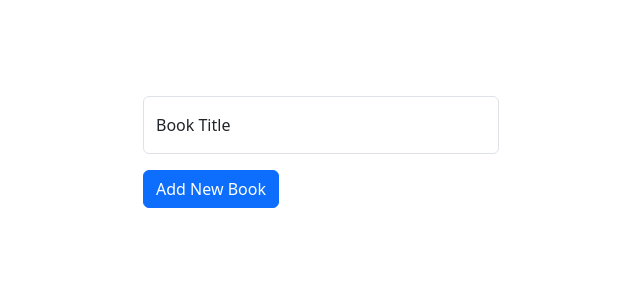
After one commit to Tyn-Tian/Booklist-PHP, a PHP site: template app/View/add.php in a window 1280 px wide. The commit adds this page. Shown: the top 300 px of the page, without its empty margins (319-959 px from the left). Run offline with PHP 8.4, Linux system fonts and the light colour scheme; the template is opened without the code that fills it, so the values that code supplies are empty.

Commit message:
Create: add booklist controller

```diff
--- /dev/null
+++ b/app/View/add.php
@@ -0,0 +1,23 @@
+<div class="container py-5">
+    <h1 class="text-center fw-bold display-4"><?= $model["title"] ?? "" ?></h1>
+
+    <form class="mt-5" method="post" action="/add">
+        <?php if (isset($model["error"])) { ?>
+            <div class="row justify-content-center">
+                <div class="alert alert-danger col-6 text-center" role="alert">
+                    <?= $model["error"] ?>
+                </div>
+            </div>
+        <?php } ?>
+
+        <div class="row justify-content-center">
+            <div class="col-4">
+                <div class="form-floating mb-3">
+                    <input name="book" type="text" class="form-control" id="floatingInput" placeholder="name">
+                    <label for="floatingInput">Book Title</label>
+                </div>
+                <button type="submit" class="btn btn-primary">Add New Book</button>
+            </div>
+        </div>
+    </form>
+</div>
--- a/app/View/index.php
+++ b/app/View/index.php
@@ -1,10 +1,10 @@
 <div class="container py-5">
-        <h1 class="text-center fw-bold display-4">Booklist PHP</h1>
+    <h1 class="text-center fw-bold display-4"><?= $model["title"] ?? "" ?></h1>
 
     <div class="container py-3">
         <div class="row text-center">
             <div class="col-12 pb-5">
-                    <button type="button" class="btn btn-outline-success">Add New Booklist</button>
+                <a type="button" class="btn btn-outline-success" href="/add">Add New Booklist</a>
             </div>
             <div class="col-xl-4 col-md-6 col-12 p-2">
                 <div class="card mb-1">
--- a/public/index.php
+++ b/public/index.php
@@ -9,5 +9,7 @@ require_once __DIR__ . "/../vendor/autoload.php";
 Database::getConnection("prod");
 
 Router::add('GET', '/', BooklistController::class, 'index', []);
+Router::add('GET', '/add', BooklistController::class, 'addBooklist', []);
+Router::add('POST', '/add', BooklistController::class, 'postAddBooklist', []);
 
 Router::run();
```
Also changed, not shown: app/App/View.php (+8 -0 lines), app/Controller/BooklistController.php (+37 -0 lines). Lines whose indentation alone changed are shown as unchanged.
